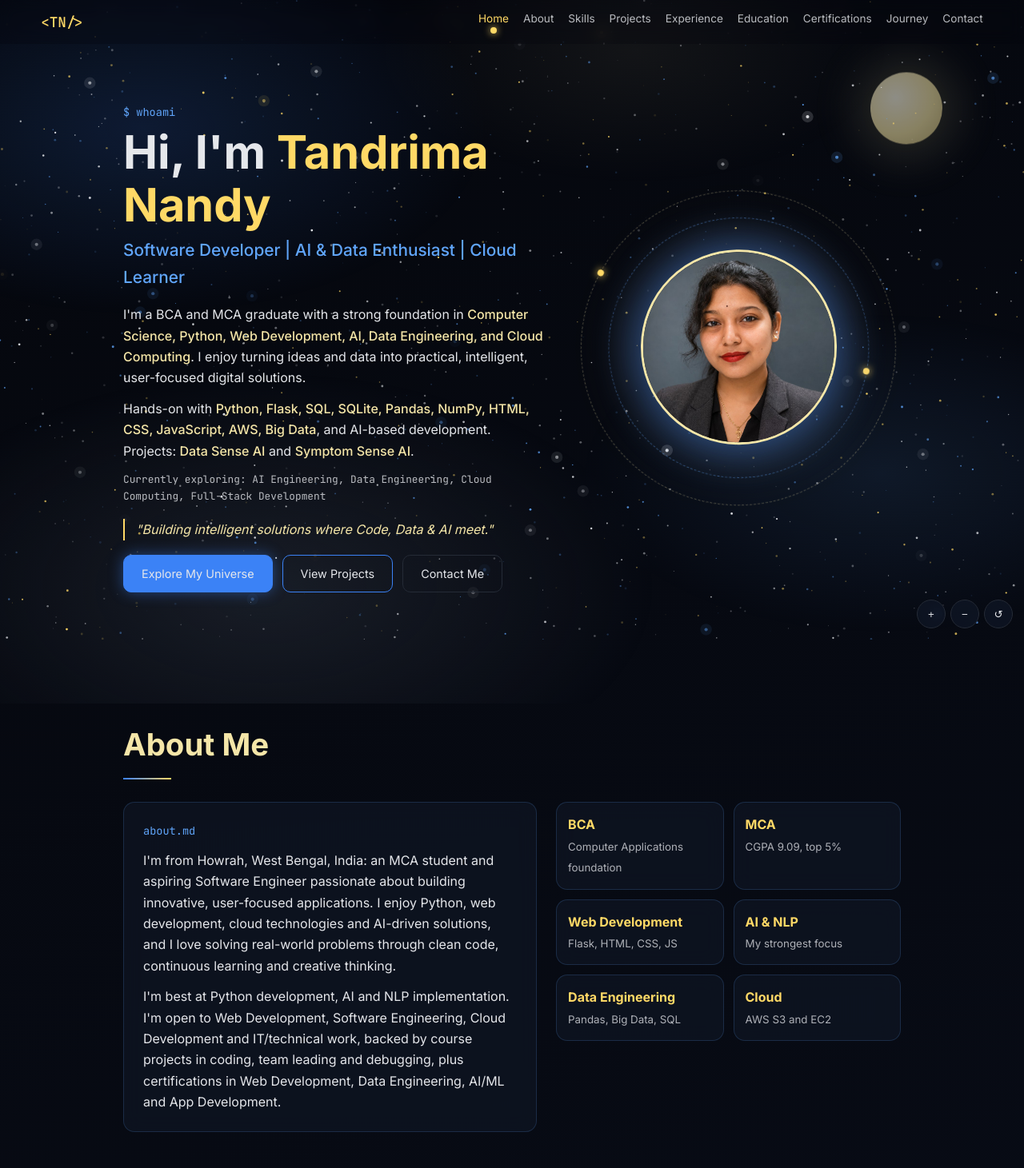
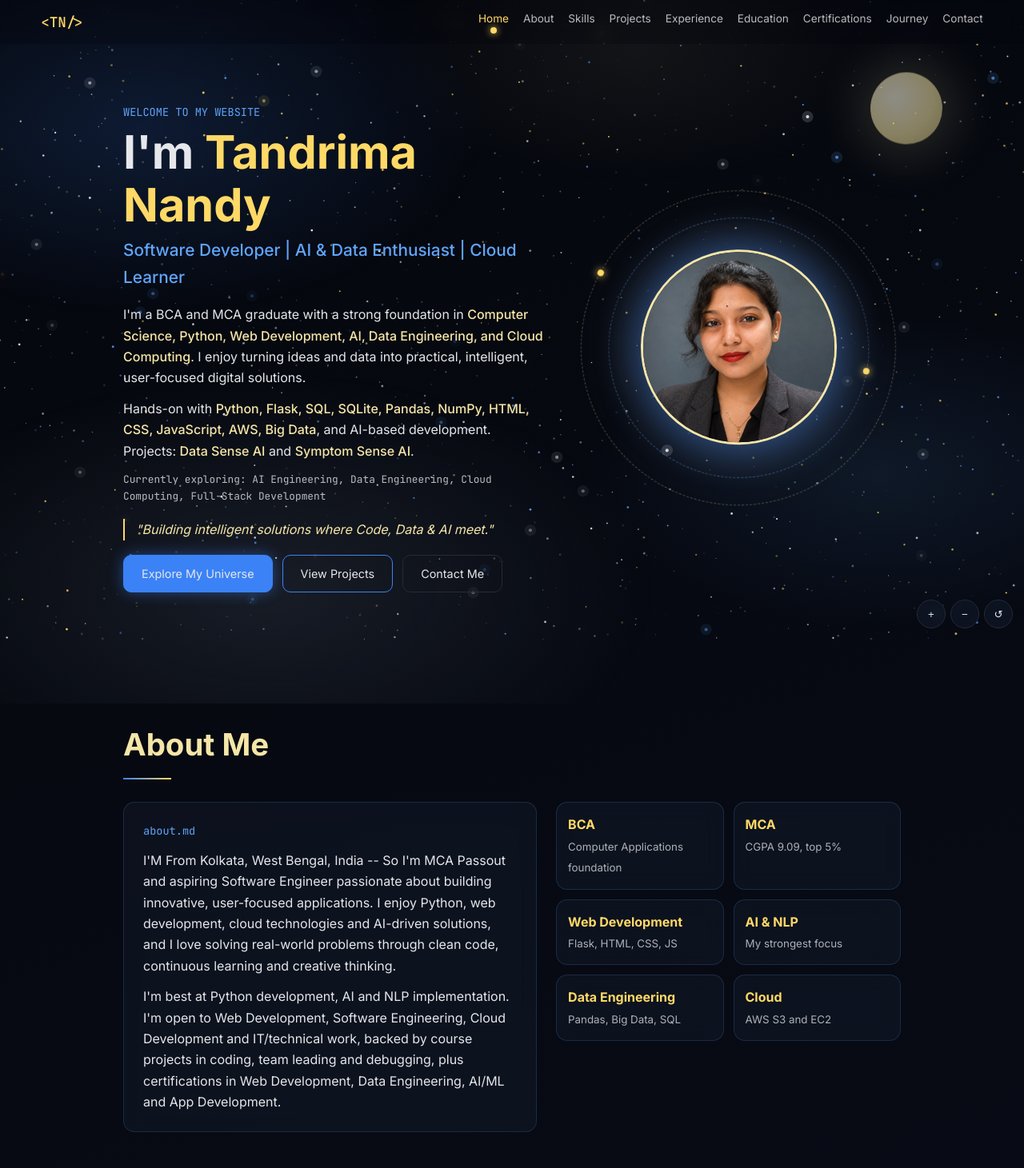
Before and after one commit to Tandrimanandy/My_Portfolio-, a Flask app: page / in a window 1280 px wide. Shown: the top 1461 px of the page at 80% size. Run offline with Flask 3, Linux system fonts and the light colour scheme; data comes from the database, SQL or seed files in the repository.

Commit message:
index.html

```diff
--- a/templates/index.html
+++ b/templates/index.html
@@ -31,8 +31,8 @@
 <main>
 <section id="home" class="hero">
   <div class="hero-text">
-    <p class="mono tag">$ whoami</p>
-    <h1>Hi, I'm <span class="gold">Tandrima Nandy</span></h1>
+    <p class="mono tag">WELCOME TO MY WEBSITE</p>
+    <h1>I'm <span class="gold">Tandrima Nandy</span></h1>
     <h2>Software Developer | AI &amp; Data Enthusiast | Cloud Learner</h2>
     <p class="lead">I'm a BCA and MCA graduate with a strong foundation in <b>Computer Science, Python, Web Development, AI, Data Engineering, and Cloud Computing</b>. I enjoy turning ideas and data into practical, intelligent, user-focused digital solutions.</p>
     <p class="lead">Hands-on with <b>Python, Flask, SQL, SQLite, Pandas, NumPy, HTML, CSS, JavaScript, AWS, Big Data</b>, and AI-based development. Projects: <b>Data Sense AI</b> and <b>Symptom Sense AI</b>.</p>
@@ -58,7 +58,7 @@
   <div class="about-grid">
     <div class="card glass term">
       <p class="mono tag">about.md</p>
-      <p>I'm from Howrah, West Bengal, India: an MCA student and aspiring Software Engineer passionate about building innovative, user-focused applications. I enjoy Python, web development, cloud technologies and AI-driven solutions, and I love solving real-world problems through clean code, continuous learning and creative thinking.</p>
+      <p>I'M From Kolkata, West Bengal, India -- So I'm MCA Passout and aspiring Software Engineer passionate about building innovative, user-focused applications. I enjoy Python, web development, cloud technologies and AI-driven solutions, and I love solving real-world problems through clean code, continuous learning and creative thinking.</p>
       <p>I'm best at Python development, AI and NLP implementation. I'm open to Web Development, Software Engineering, Cloud Development and IT/technical work, backed by course projects in coding, team leading and debugging, plus certifications in Web Development, Data Engineering, AI/ML and App Development.</p>
     </div>
     <div class="orbit-list">
```
